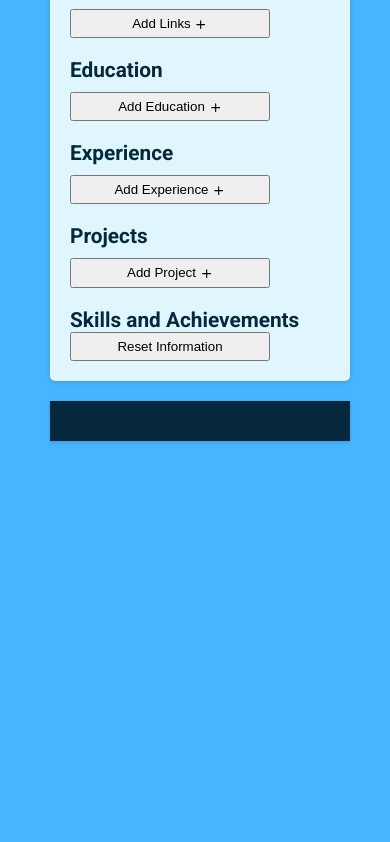
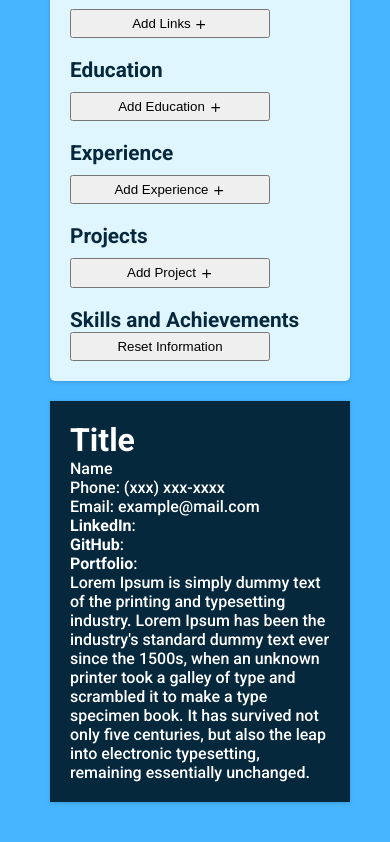
Before and after one commit to asadjawaid/CV-Builder, a React (Create React App) app: page / in a window 390 px wide. Shown: the part 541-1383 px from the top of the page. Before the commit the page ends 1032 px from the top, so only its background shows below. Built offline with nearby package versions, Linux system fonts and the light colour scheme.

Commit message:
Mobile design

```diff
--- a/src/components/CVPreview/CVPreview.js
+++ b/src/components/CVPreview/CVPreview.js
@@ -1,3 +1,4 @@
+/* eslint-disable no-unused-vars */
 /* eslint-disable no-useless-constructor */
 import React from 'react';
 import '../../styles/componentStyles.css';
@@ -8,9 +9,48 @@ class CVPreview extends React.Component {
 	}
 
 	render() {
+		// user personal information:
+		const { userPersonalInfo } = this.props;
+		const { firstName, lastName, title, description, email, phoneNumber, linkedin, github, portfolio } =
+			userPersonalInfo;
+
 		return (
 			<div className="cv-preview-container">
-				<div className="cv-preview-header"></div>
+				{/* Header */}
+				<div className="cv-preview-header">
+					<div className="header-left">
+						<h1>Title</h1>
+						<p>Name</p>
+						<p>Phone: (xxx) xxx-xxxx</p>
+						<p>Email: example@mail.com</p>
+					</div>
+					<div className="header-right">
+						<p>
+							<strong>LinkedIn</strong>:{' '}
+						</p>
+						<p>
+							<strong>GitHub</strong>:{' '}
+						</p>
+						<p>
+							<strong>Portfolio</strong>:{' '}
+						</p>
+					</div>
+				</div>
+				{/* Section */}
+				<div className="cv-preview-description">
+					Lorem Ipsum is simply dummy text of the printing and typesetting industry. Lorem Ipsum has been the industry's
+					standard dummy text ever since the 1500s, when an unknown printer took a galley of type and scrambled it to
+					make a type specimen book. It has survived not only five centuries, but also the leap into electronic
+					typesetting, remaining essentially unchanged.
+				</div>
+				{/* Experience Section */}
+				<section className="cv-preview-experience"></section>
+				{/* Education section */}
+				<section className="cv-preview-education"></section>
+				{/* Project section */}
+				<section className="cv-preview-project"></section>
+				{/* Skills section */}
+				<section className="cv-preview-skill"></section>
 			</div>
 		);
 	}
```
